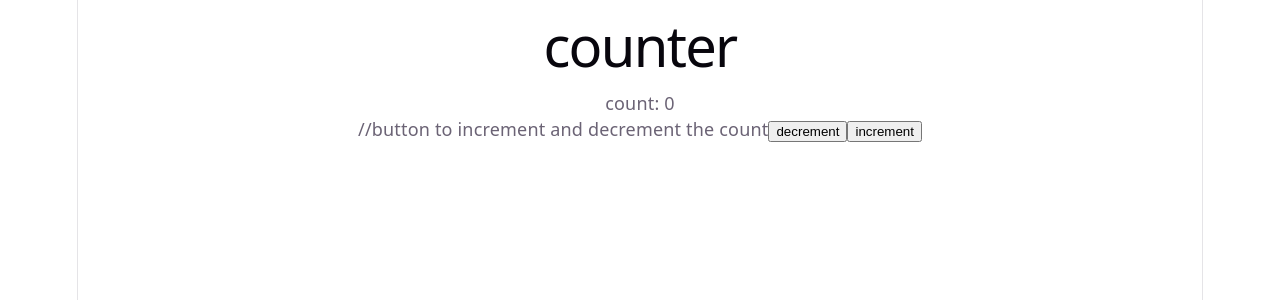
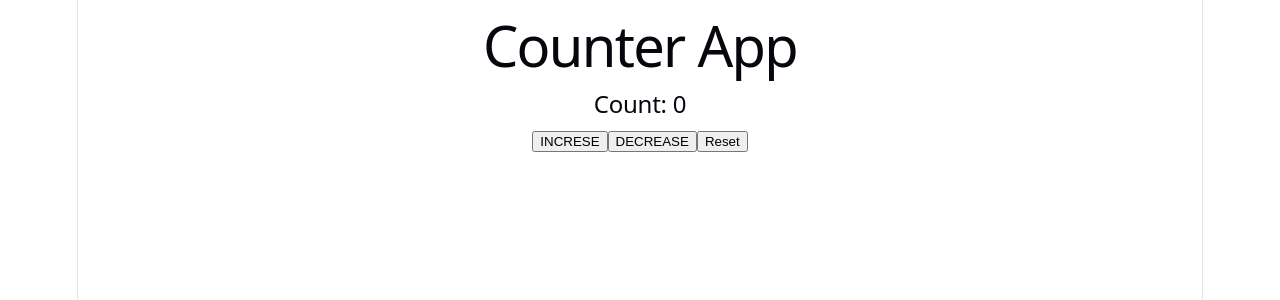
Before and after one commit to abhicism/react-codes, a React (Vite) app: page / in a window 1280 px wide. Shown: the top 300 px of the page. Built offline with nearby package versions, Linux system fonts and the light colour scheme.

Commit message:
app file modified using state hook from react to build better counter app

```diff
--- a/src/App.tsx
+++ b/src/App.tsx
@@ -1,18 +1,52 @@
-//import use state hook from react
-import { useState } from 'react';
+import { useState } from "react";
+// Importing the useState hook from React to manage state inside the component.
 
 function App() {
+
+    // Declare a state variable called "count" with initial value 0.
+    // "setCount" is the function used to update the value of "count".
     const [count, setCount] = useState(0);
+
+    // Function to increase the count by 1.
+    function increase() {
+        setCount(count + 1);
+    }
+
+    // Function to decrease the count by 1.
+    function decrease() {
+        setCount(count - 1);
+    }
+
+    // Function to reset the count back to 0.
+    function reset() {
+        setCount(0);
+    }
 
     return (
         <div>
-            <h1>counter</h1>
-            <p>count: {count}</p>
-            //button to increment and decrement the count
-            <button onClick={() => setCount(count - 1)}>decrement</button>
-            <button onClick={() => setCount(count + 1)}>increment</button>
+            {/* Heading for the app */}
+            <h1>Counter App</h1>
+
+            {/* Display the current count value */}
+            <h2>Count: {count}</h2>
+
+            {/* Button to increase the count */}
+            <button onClick={increase}>
+                INCRESE
+            </button>
+
+            {/* Button to decrease the count */}
+            <button onClick={decrease}>
+                DECREASE
+            </button>
+
+            {/* Button to reset the count */}
+            <button onClick={reset}>
+                Reset
+            </button>
         </div>
     );
 }
 
 export default App;
+// Exporting the App component so it can be used in other parts of the project.
```
